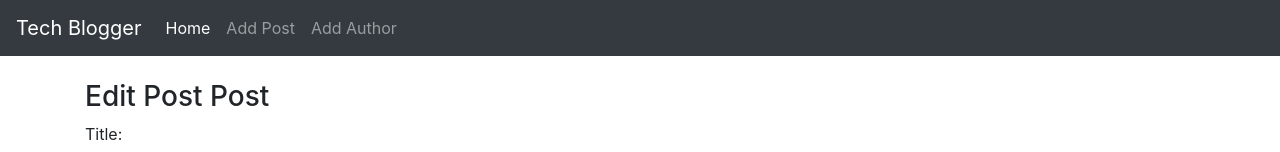
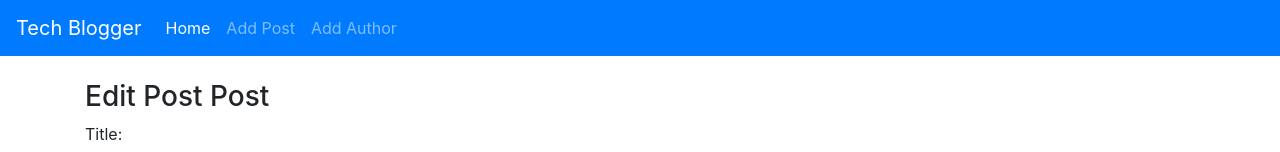
Before and after one commit to tboyd4/tech-blogger-client, a React (Create React App) app: page /edit/1 in a window 1280 px wide. Shown: the top 152 px of the page. Built offline with nearby package versions, Linux system fonts and the light colour scheme; no server answers.

Commit message:
added styles to navbar

```diff
--- a/src/components/global-components/navbar.component.js
+++ b/src/components/global-components/navbar.component.js
@@ -4,7 +4,7 @@
 export default class Navbar extends Component {
   render() {
     return (
-      <nav className="navbar navbar-expand-lg navbar-dark bg-dark">
+      <nav className="navbar navbar-expand-lg navbar-dark bg-primary">
         <Link className="navbar-brand" to="/">
           Tech Blogger
         </Link>
```
Also changed, not shown: 1 other file (tests, documents, lock files or other folders).
